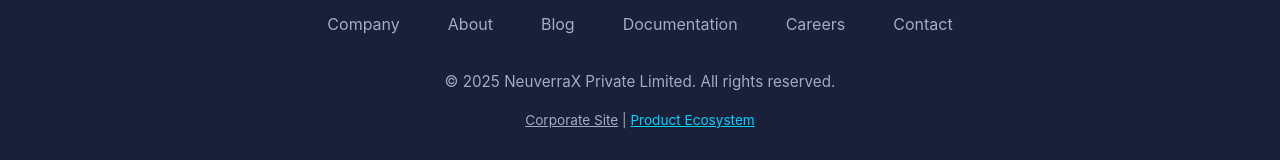
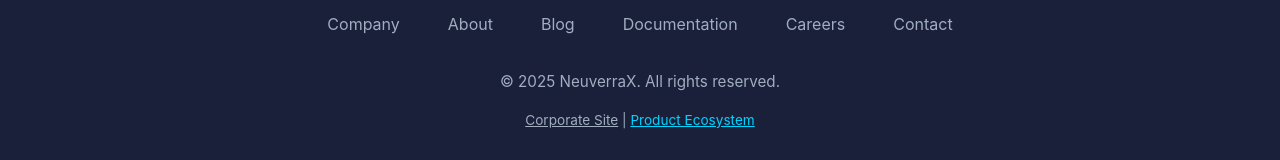
Before and after one commit to neuverrax/neuverrax-ai, a plain HTML site: page index.html in a window 1280 px wide. Shown: the part 2656-2816 px from the top of the page. Drawn offline with Linux system fonts and the light colour scheme.

Commit message:
Update index.html (Removed private limited)

```diff
--- a/index.html
+++ b/index.html
@@ -531,7 +531,7 @@
             <a href="https://neuverrax.com/careers">Careers</a>
             <a href="https://neuverrax.com/contact">Contact</a>
         </div>
-        <p>© 2025 NeuverraX Private Limited. All rights reserved.</p>
+        <p>© 2025 NeuverraX. All rights reserved.</p>
         <p style="margin-top: 1rem; font-size: 0.85rem;">
             <a href="https://neuverrax.com" style="color: var(--text-secondary);">Corporate Site</a> |
             <a href="https://neuverrax.ai" style="color: var(--accent-blue);">Product Ecosystem</a>
```
